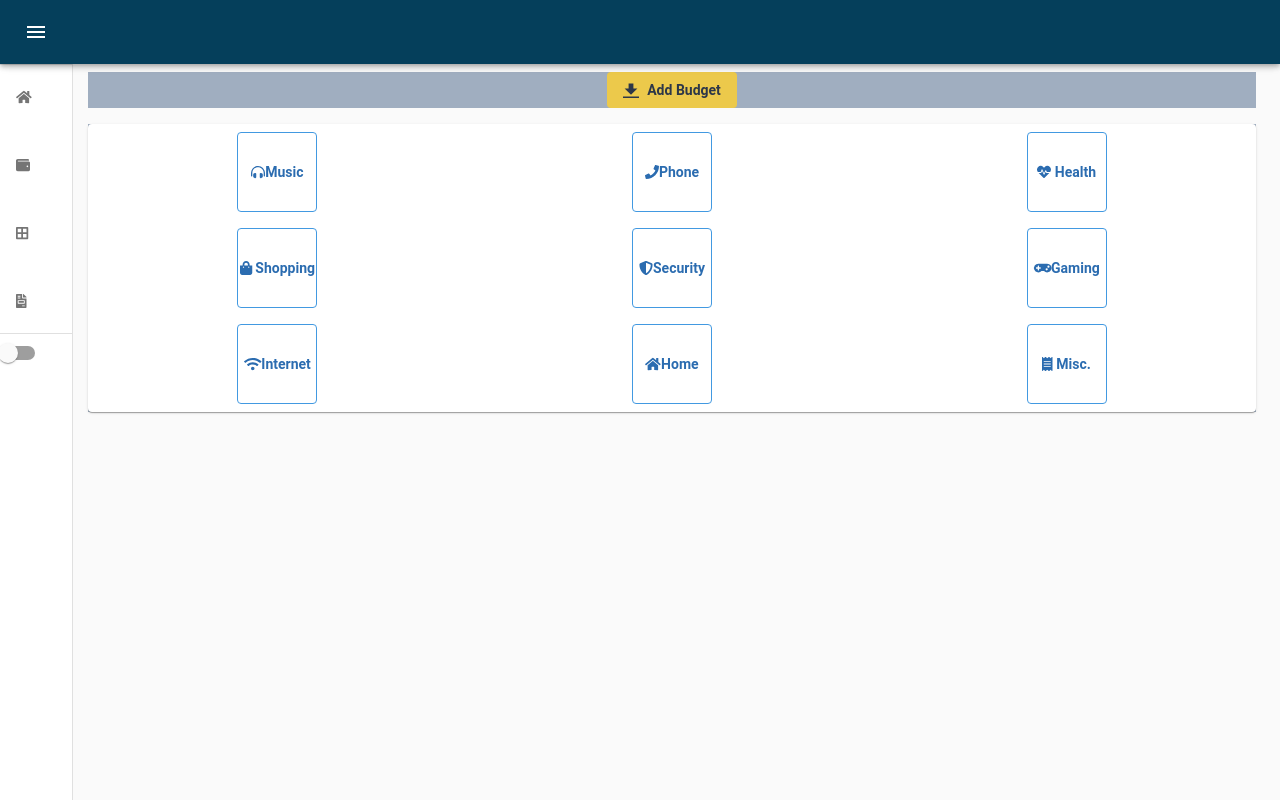
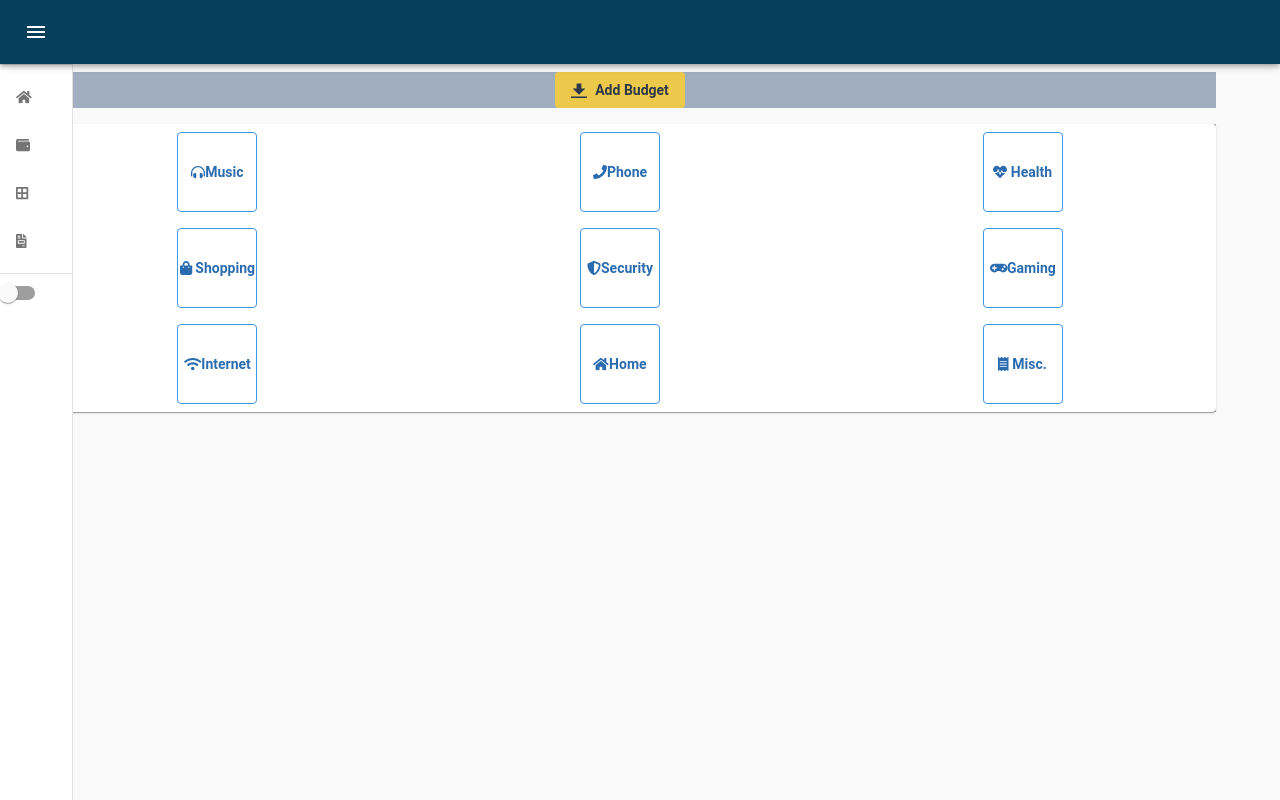
Before and after one commit to 756D6D61/New-Savings-Dashboard, a React (Create React App) app: page /budget in a window 1280 px wide. Built offline with nearby package versions, Linux system fonts and the light colour scheme.

Commit message:
Grid fix

```diff
--- a/src/components/NavTest.js
+++ b/src/components/NavTest.js
@@ -202,7 +202,6 @@ export default function MiniDrawer() {
 						</ListItem>
 					</Link>
 
-					<br />
 					<Link to="/Budget">
 						<ListItem key="Budget">
 							<ListItemIcon>
@@ -211,7 +210,6 @@ export default function MiniDrawer() {
 							<ListItemText primary="Budget" />
 						</ListItem>
 					</Link>
-					<br />
 					<Link to="/Categories">
 						<ListItem key="Categories">
 							<ListItemIcon>
@@ -220,7 +218,6 @@ export default function MiniDrawer() {
 							<ListItemText primary="Categories" />
 						</ListItem>
 					</Link>
-					<br />
 					<Link to="/AddAccount">
 						<ListItem key="AddAccount">
 							<ListItemIcon>
--- a/src/layout/page.js
+++ b/src/layout/page.js
@@ -12,7 +12,7 @@ const Page = ({ route, children }) => {
 		<div class="flex content-between flex-wrap  h-20">
 			<NavTest route={route} />
 
-			<div class="w-full h-2  pl-16">
+			<div class="w-full h-2  pr-10">
 				<Container fixed>{children}</Container>
 			</div>
 		</div>
```
